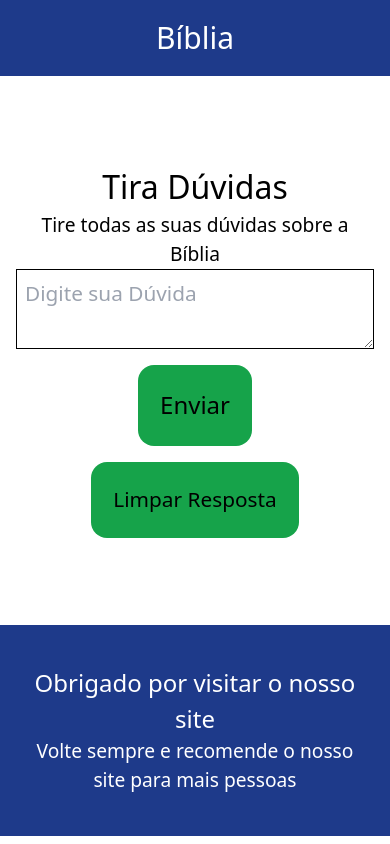
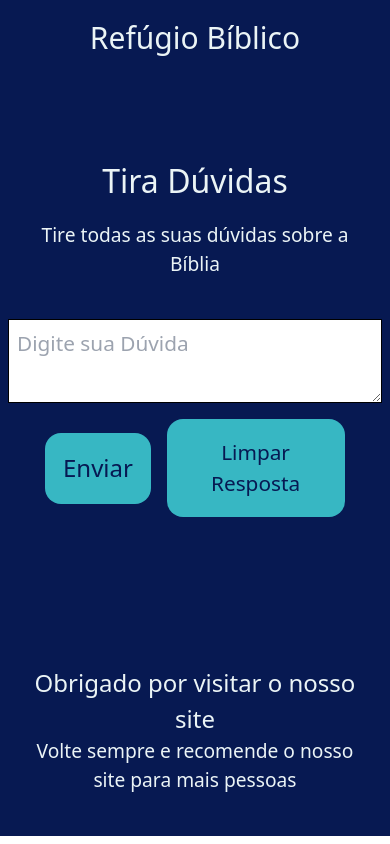
Before and after one commit to valdirsantos714/refugio-biblico, a React (Vite) app: page /duvidas/tiraduvidas in a window 390 px wide. Built offline with nearby package versions, Linux system fonts and the light colour scheme.

Commit message:
Estilizado tela dúvidas e inicio

```diff
--- a/src/TelaDuvida/TelaDuvida.jsx
+++ b/src/TelaDuvida/TelaDuvida.jsx
@@ -41,6 +41,7 @@ export default function TelaDuvida() {
     }
 
     const amostrarDados = () => {
+        setInput("")
         pegaDados();
 
         if (dados.length > 0) {
@@ -62,16 +63,19 @@ export default function TelaDuvida() {
     return (
         <>
         <main>
-            <section className="min-h-[65vh] bg-black">
-                <div className="w-[100%] min-h-[65vh] p-[1rem] bg-white text-black flex flex-col flex-wrap justify-center items-center">
-                <h2 className="text-[2rem]">Tira Dúvidas</h2>
-                <p className="text-[1.2rem] text-center">Tire todas as suas dúvidas sobre a Bíblia</p>
-                <p className="text-[1.3rem]">{dados}</p>
+            <section className="min-h-[65vh] ">
+                <div className="w-[100%] min-h-[60vh] h-auto p-[0.5rem] bg-cores-azul text-cores-branco flex flex-col flex-wrap justify-center items-center">
+                <h2 className="text-[2rem] p-[1rem]">Tira Dúvidas</h2>
+                <p className="text-[1.2rem] text-center w-[90%] pb-[1rem]">Tire todas as suas dúvidas sobre a Bíblia</p>
+                <p className="text-[1.3rem] pb-[0.5rem] text-cores-azul_fraco">{dados}</p>
 
-                <textarea id="input-duvida" cols="30" rows="2" className="text-black w-[100%] p-[0.5rem] text-[1.3rem] border-[0.1rem] border-black" placeholder="Digite sua Dúvida" value={input} onChange={pegaDadosInput}></textarea>
+                <textarea id="input-duvida" className="text-cores-azul mt-[1rem] w-[100%] h-[10vh] p-[0.5rem] text-[1.3rem] border-[0.1rem] border-black" placeholder="Digite sua Dúvida" value={input} onChange={pegaDadosInput}></textarea>
 
-                <button className="bg-green-600 p-[1.4rem] mt-[1rem] rounded-[1rem] text-[1.5rem]" onClick={amostrarDados}>Enviar</button>
-                <button className="bg-green-600 p-[1.4rem] mt-[1rem] rounded-[1rem] text-[1.3rem]" onClick={limpaResposta}>Limpar Resposta</button>
+                <div className="flex flex-row   w-[80%] justify-center items-center gap-[1rem]">
+                <button className="bg-cores-azul_fraco p-[1.1rem] mt-[1rem] rounded-[1rem] text-[1.5rem] text-cores-azul" onClick={amostrarDados}>Enviar</button>
+                <button className="bg-cores-azul_fraco text-cores-azul p-[1.1rem] mt-[1rem] rounded-[1rem] text-[1.3rem]" onClick={limpaResposta}>Limpar Resposta</button>
+
+                </div>
                 </div>
             </section>
         </main>
--- a/src/TelaInicial/components/Banner/Banner.jsx
+++ b/src/TelaInicial/components/Banner/Banner.jsx
@@ -2,15 +2,15 @@ import { Link } from "react-router-dom";
 
 export default function Banner() {
     return (
-        <section className="text-black bg-[url('/banner_biblia.jpg')] bg-no-repeat bg-center bg-cover h-[60vh] flex justify-center items-center">
+        <section className="text-black bg-[url('/banner_biblia.jpg')] bg-no-repeat bg-center bg-cover h-[90vh] flex justify-center items-center">
 
-            <div className=" bg-blue-300/60 w-4/5 p-4 text-center ">
+            <div className=" bg-blue-300/60 w-4/5 h-[60vh] p-4 text-center ">
                 <h2 className="text-3xl pb-[0.5rem] lg:text-[2.5rem]">Ajunte tesouros no céu agora mesmo!</h2>
                 <p className="text-[1.2rem] pb-[0.7rem] lg:text-[1.4rem]">Leia a Bíblia agora e descubra como! Ou se preferir tire suas dúvidas bíblicas agora mesmo!</p>
 
                 <div className="flex flex-col text-[1.3rem] gap-[0.5rem] lg:text-[1.5rem] justify-center items-center">
-                    <Link to={"/biblia/livros"} className="bg-green-600 rounded-[0.4rem] p-[0.4rem] lg:w-2/5 rounded-[1rem]">Ler a Bíblia</Link>
-                    <Link to={"duvidas/tiraduvidas"} className="bg-green-600 rounded-[1rem] lg:w-2/5">Tirar suas dúvidas bíblicas</Link>
+                    <Link to={"/biblia/livros"} className="bg-cores-azul text-cores-branco rounded-[0.4rem] p-[0.4rem] lg:w-2/5 rounded-[1rem]">Ler a Bíblia</Link>
+                    <Link to={"duvidas/tiraduvidas"} className="bg-cores-azul text-cores-branco rounded-[1rem] p-[0.4rem] lg:w-2/5">Tirar suas dúvidas bíblicas</Link>
                 </div>
 
             </div>
--- a/src/TelaInicial/components/Vantagens/Vantagens.jsx
+++ b/src/TelaInicial/components/Vantagens/Vantagens.jsx
@@ -3,9 +3,9 @@
 export default function Vantagens() {
     return (
         <main>
-            <section className="text-black">
+            <section className="text-black" id="vantagens">
 
-                <div className="flex flex-col-reverse bg-yellow-400 lg:flex-row p-[1.4rem] gap-[1.4rem] justify-center items-center">
+                <div className="flex flex-col-reverse bg-cores-azul text-cores-branco lg:flex-row p-[1.4rem] gap-[1.4rem] justify-center items-center">
 
                     <div className=" text-center  lg:text-center ">
                         <h2 className="text-[1.5rem] lg:text-[1.7rem] pb-[0.4rem]">Você tem dúvidas sobre a Bíblia? </h2>
@@ -15,7 +15,7 @@ export default function Vantagens() {
                     <img src="/duvidas.jpg" alt="Homem com dúvidas" className="lg:w-2/5 "/>
                 </div>
 
-                <div  className="flex flex-col-reverse bg-green-400 lg:flex-row p-[1.4rem] gap-[1.4rem] justify-center items-center">
+                <div  className="flex flex-col-reverse bg-cores-azul_fraco text-cores-azul lg:flex-row p-[1.4rem] gap-[1.4rem] justify-center items-center">
 
                     <div className=" text-center  lg:text-center ">
                         <h2 className="text-[1.5rem] lg:text-[1.7rem] pb-[0.4rem]">Conecte-se com Deus agora mesmo!</h2>
@@ -26,7 +26,7 @@ export default function Vantagens() {
                 </div>
 
 
-                <div className="flex flex-col-reverse bg-blue-400 lg:flex-row p-[1.4rem] gap-[1.4rem] justify-center items-center">
+                <div className="flex flex-col-reverse bg-cores-branco text-cores-azul lg:flex-row p-[1.4rem] gap-[1.4rem] justify-center items-center">
 
                     <div className=" text-center  lg:text-center ">
                         <h2 className="text-[1.5rem] lg:text-[1.7rem] pb-[0.4rem]">Ajunte tesouros não na terra mas sim no céu!</h2>
@@ -37,7 +37,7 @@ export default function Vantagens() {
                 </div>
 
 
-                <div className="flex flex-col-reverse bg-slate-300 lg:flex-row p-[1.4rem] gap-[1.4rem] justify-center items-center">
+                <div className="flex flex-col-reverse bg-cores-azul text-cores-branco lg:flex-row p-[1.4rem] gap-[1.4rem] justify-center items-center">
 
                     <div className=" text-center  lg:text-center ">
                         <h2 className="text-[1.5rem] lg:text-[1.7rem] pb-[0.4rem]">Seja uma pessoa mais feliz hoje mesmo!</h2>
--- a/src/componentsPadrao/Header/Header.jsx
+++ b/src/componentsPadrao/Header/Header.jsx
@@ -3,18 +3,18 @@ import { Link, Outlet } from "react-router-dom";
 
 export default function Header() {
     return (
-        <header className="bg-blue-900 text-white">
+        <header className="bg-cores-azul text-cores-branco">
             <div className="flex text-2xl lg: p-5 justify-between items-center text-center">
 
                 <div className=" flex m-auto">
-                    <Link className=" text-3xl" to={"/"}>Bíblia</Link>
+                    <Link className=" text-3xl" to={"/"}>Refúgio Bíblico</Link>
                 </div>
 
                 <div>
                 <nav className="hidden  lg:flex gap-6 ">
                     <Link to={"/biblia/livros"}>Ler a Bíblia</Link>
-                    <Link>Tirar dúvidas</Link>
-                    <Link>Vantagens</Link>
+                    <Link to={"duvidas/tiraduvidas"}>Tirar dúvidas</Link>
+                    <a href="#vantagens">Vantagens</a>
                 </nav>
                 </div>
             </div>
--- a/src/index.css
+++ b/src/index.css
@@ -1,3 +1,7 @@
 @tailwind base;
 @tailwind components;
 @tailwind utilities;
+
+html {
+    scroll-behavior: smooth;
+}
--- a/tailwind.config.js
+++ b/tailwind.config.js
@@ -5,7 +5,16 @@ export default {
     "./src/**/*.{js,jsx}",
   ],
   theme: {
-    extend: {},
+    extend: {
+      colors: {
+        cores: {
+          azul: "#071952",
+          azul_medio: "#088395",
+          azul_fraco: "#37B7C3",
+          branco: "#EBF4F6"
+        }
+      }
+    },
   },
   plugins: [],
 }
```
